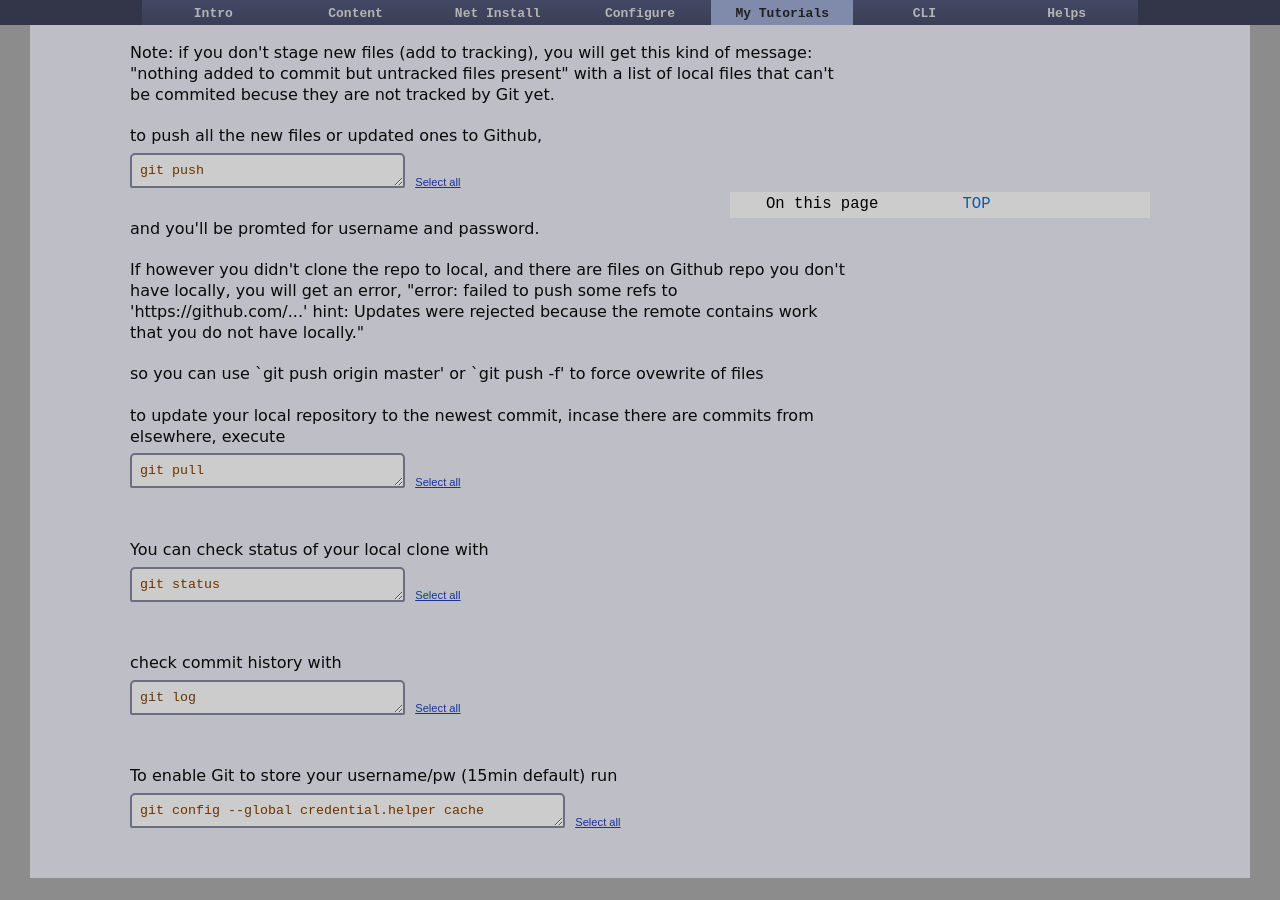
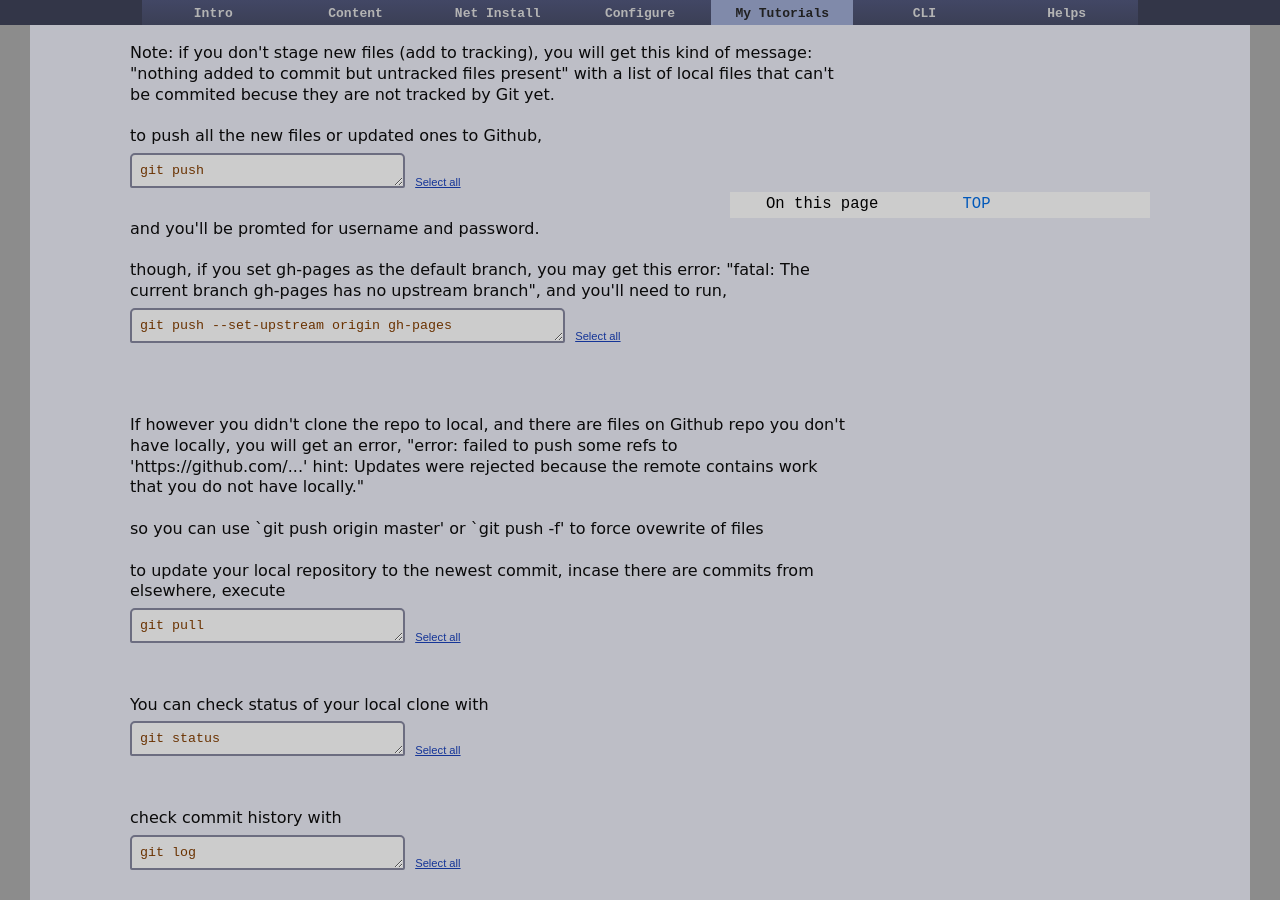
Before and after one commit to dquinton/debian-install, a Jekyll site: the page built from tutorial/22-github-pages.html, in a window 1280 px wide and 900 px high, scrolled down 6370 px. Built offline with Jekyll 4.4.1, drawn with Linux system fonts in a browser that asks for light colours; before the commit the page ends 7248 px from its top, so only the background shows below that.

Commit message:
updating pages

```diff
--- a/tutorial/22-github-pages.html
+++ b/tutorial/22-github-pages.html
@@ -405,6 +405,17 @@ git push</textarea>&nbsp;
 <br>
 and you'll be promted for username and password.
 <br><br>
+though, if you set gh-pages as the default branch, you may get this error: "fatal: The current branch gh-pages has no upstream branch", and you'll need to run,
+
+<form>
+<textarea name="T" id="cmd" rows="1" cols="50">
+git push --set-upstream origin gh-pages</textarea>&nbsp;
+<input type="button" class="submitLink" value="Select all" onClick="javascript:this.form.T.focus();this.form.T.select();">
+</form>
+<br>
+
+
+<br><br>
 If however you didn't clone the repo to local, and there are files on Github repo you don't have locally, you will get an error, "error: failed to push some refs to 'https://github.com/...' hint: Updates were rejected because the remote contains work that you do not have locally."
 <br><br>
 so you can use `git push origin master' or `git push -f' to force ovewrite of files
```
